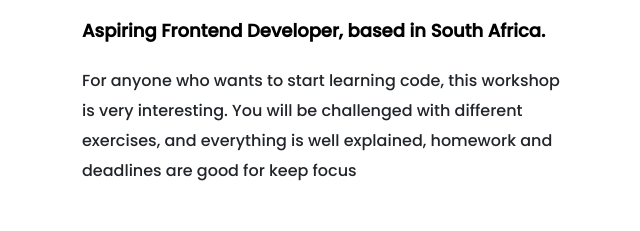
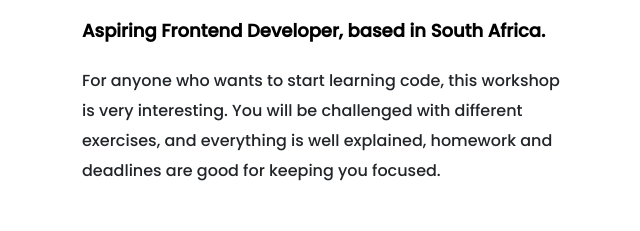
Before and after one commit to mashudutshifura/project-responsive, a plain HTML site: page about.html in a window 1280 px wide. Shown: the part 434-665 px from the top of the page, without its empty margins (38-678 px from the left). Drawn offline with nearby package versions, Linux system fonts and the light colour scheme; a web font is replaced by a local one.

Commit message:
updated a line in about.html

```diff
--- a/about.html
+++ b/about.html
@@ -40,7 +40,7 @@
               For anyone who wants to start learning code, this workshop is very
               interesting. You will be challenged with different exercises, and
               everything is well explained, homework and deadlines are good for
-              keep focus
+              keeping you focused.
             </p>
             <a href="" class="btn btn-brand">See my projects</a>
           </div>
```
